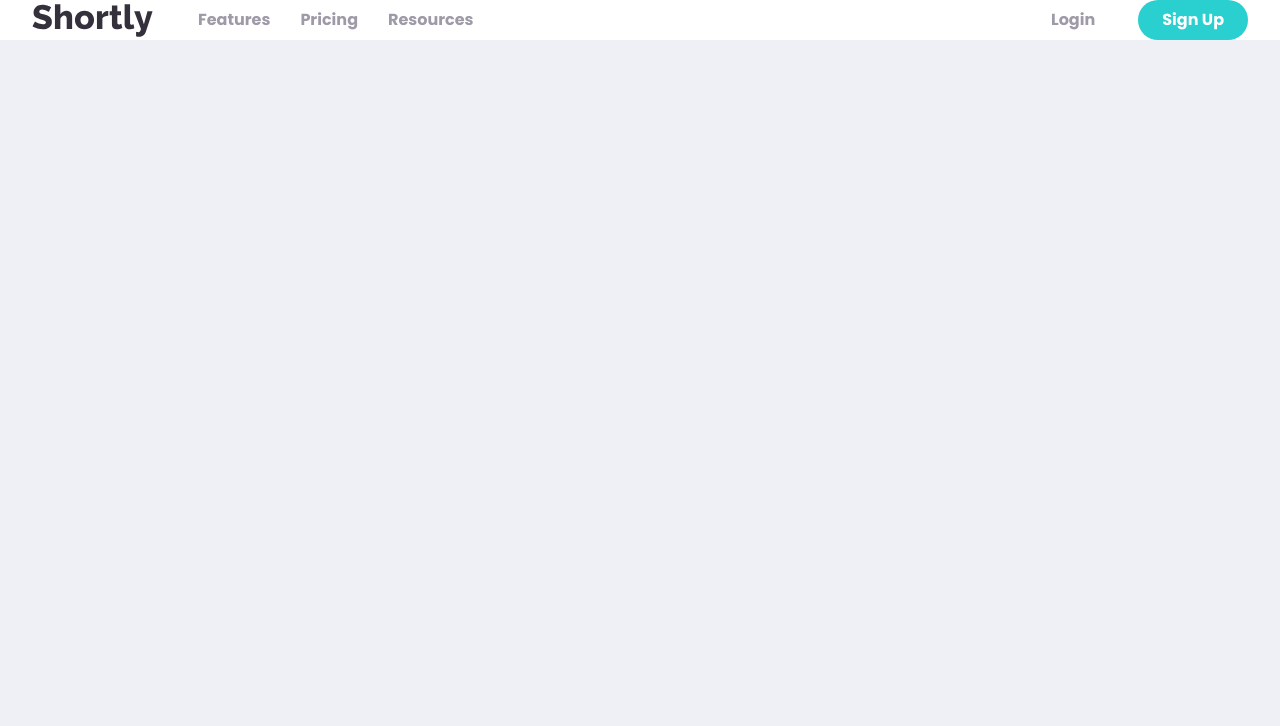
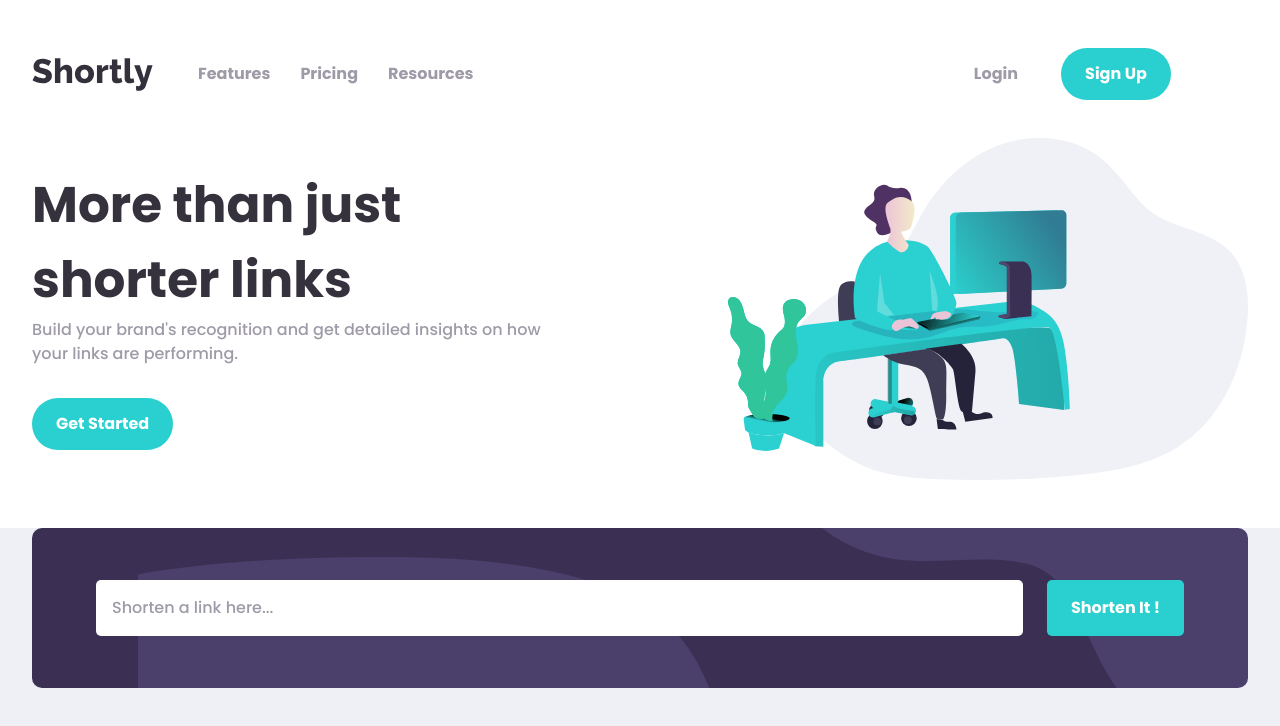
Before and after one commit to DaniilGurski/Shorten-url-app, a React (Vite) app: page / in a window 1280 px wide. Shown: the top 726 px of the page. Built offline with nearby package versions, Linux system fonts and the light colour scheme.

Commit message:
refactor, add new components.

```diff
--- a/src/App.jsx
+++ b/src/App.jsx
@@ -1,17 +1,21 @@
 import { useState } from 'react'
 import GlobalStyles from './components/styles/GlobalStyles'
-import { Container } from './components/Container'
+import StyledContainer from './components/Container'
 import Main from './components/Main'
 import Hero from './components/Hero'
+import LinkShortener from './components/LinkShortener'
 
 export default function App() {
     return (
     <>
       <GlobalStyles />
       <Main>
-        <Container>
+        <StyledContainer>
           <Hero />
-        </Container>
+
+          <LinkShortener />
+
+        </StyledContainer>
       </Main>
     </>
   )
--- a/src/components/Container.js
+++ b/src/components/Container.js
@@ -1,11 +1,11 @@
-import { styled, css } from "styled-components";
+import { styled } from "styled-components";
 
 const containerPaddingInline = 2;
 const containerMaxWidth = 110;
 const breakoutMaxWidth = 120;
 const breakoutSize = `${(breakoutMaxWidth - containerMaxWidth) / 2}`;
 
-export const ContainerStyling = css`
+const StyledContainer = styled.div`
     display: grid;
     grid-template-columns:
     [full-width-start] minmax(${containerPaddingInline}rem, 1fr)
@@ -20,6 +20,4 @@ export const ContainerStyling = css`
     }
 `
 
-export const Container = styled.div`
-    ${ContainerStyling}
-`
+export default StyledContainer;
--- /dev/null
+++ b/src/components/Grid.js
@@ -0,0 +1,6 @@
+import styled from "styled-components";
+
+export const Grid = styled.div`
+    display: grid;
+    gap: ${props => props.$gap};
+`
--- a/src/components/Hero.jsx
+++ b/src/components/Hero.jsx
@@ -1,34 +1,70 @@
 import styled from "styled-components";
 import logo from "../assets/images/logo.svg";
-import heroIllustration from "../assets/images/illustration-working.svg"
 import menu from "../assets/images/menu.svg";
 
-import { ContainerStyling } from "./Container";
+import StyledContainer from "./Container";
 import { Flex, FlexAlignCenter } from "./Flex";
-import { Button, SecondaryButton } from "./ui/Button";
+import { Button } from "./ui/Button";
 
-const StyledHero = styled.section`
-    ${ContainerStyling}
+
+const StyledHero = styled(StyledContainer).attrs({ as: "section" })`
+    padding-block: 3rem;
     grid-column: full-width;
     background-color: var(--clr-neutral-100);
-`
 
-const Header = styled.header`
-    display: flex;
-    align-items: center;
-    gap: 2.813rem;
-`
+    row-gap: clamp(1.438rem, 3vw, 4.563rem);
+`;
 
-const Logo = styled.img``;
+
+const Header = styled(FlexAlignCenter).attrs({ as: "header", $gap: "2.813rem" })`
+    position: relative;
+
+    @media (width <= 50em) {
+        justify-content: space-between;
+    }
+`;
 
 
 const HeaderMenu = styled(FlexAlignCenter)`
-    flex: 1;
+    width: 80%;
     justify-content: space-between;
+
+    @media (width <= 50em) {
+        visibility: hidden;
+        width: min(90%, 25rem);
+
+        top: 100%;
+        left: 50%;
+        transform: translate(-50%);
+
+        flex-direction: column;
+        position: absolute;
+        gap: 2rem;
+
+        padding: 2.5rem;
+        border-radius: 10px;
+        background-color: var(--clr-primary-200);
+        color: var(--clr-neutral-100);
+
+        * {
+            align-items: center;
+            flex-direction: column;
+        }
+
+        &::after {
+            content: "";
+            width: 100%;
+            height: 2px;
+            background-color: var(--clr-neutral-500);
+            order: 2;
+        }
+    }
 `;
 
 
-const HeaderNav = styled.nav``
+const HeaderNav = styled.nav`
+    order: 1;
+`;
 
 
 const PrimaryNav = styled.ul`
@@ -38,39 +74,84 @@ const PrimaryNav = styled.ul`
     a {
         text-decoration: none;
         font-weight: var(--fw-200);
-        color: var(--clr-neutral-500);
+        color: currentColor;
     }
-`
+`;
+
 
 const PrimaryButtons = styled(Flex)`
-`
+    order: 3;
 
-const BurgerMenu = styled(SecondaryButton)`
+    @media (width <= 50em) {
+        gap: 1.5rem
+    }
+`;
+
+
+const BurgerMenu = styled(Button)`
     display: none;
 
     @media (width <= 50.938em) {
         display: block;
     }
-`
+`;
 
-const Main = styled.div`
-    &::after {
-        content: url(${heroIllustration})
+
+const MainContent = styled.article`
+    display: grid;
+    justify-items: center;
+    row-gap: 2rem;
+
+
+    @media (width >= 50em) {
+        > div {
+            width: min(90%, 33.75rem);
+            margin-right: auto;
+        }
     }
 `
 
-const MainContent = styled.article`
+
+const Main = styled.div`
     display: grid;
-    row-gap: 2.375rem;
+    justify-items: center;
+    text-align: center;
+
+    &::before {
+        content: "";
+        width: min(90%, 20.438rem);
+        aspect-ratio: 1;
+        background: url("src/assets/images/illustration-working.svg") no-repeat;
+        background-size: cover;
+    }
+
+    @media (width >= 50em) {
+        grid-template-columns: 1fr 1fr;
+        align-items: center;
+
+        &::before {
+            order: 2;
+            width: 100%;
+            aspect-ratio: 16 / 9;
+            background-size: contain;
+            background-position: right;
+        }
+
+        > ${MainContent} {
+            text-align: start;
+            justify-items: start;
+        }
+    }
 `
+
 
 export default function Hero() {
     return (
         <StyledHero>
             <Header>
-                <Logo src={logo} alt="logo" />
+                <img src={logo} alt="logo" />
 
-                <HeaderMenu $gap="20rem">
+                <HeaderMenu>
                     <HeaderNav>
                         <PrimaryNav role="list">
                             <li><a href="#"> Features  </a></li>
@@ -83,27 +164,26 @@ export default function Hero() {
                         <Button $variant="secondary"> Login </Button>
                         <Button> Sign up </Button>
                     </PrimaryButtons>
+
                 </HeaderMenu>
+
+                <BurgerMenu $variant="secondary">
+                    <img src={menu} alt="menu" />
+                </BurgerMenu>
             </Header>
 
+            <Main>
+                <MainContent>
+                    <div>
+                        <h1> More than just shorter links </h1>
+                        <p>
+                            Build your brand's recognition and get detailed insights on how your links are performing.
+                        </p>
+                    </div>
+
+                    <Button> Get Started </Button>
+                </MainContent>
+            </Main>
         </StyledHero>
     )
 }
-
-
-
-
-
-
-
-
-{/* <Main>
-    <MainContent>
-        <div>
-            <h1> More than just shorter links </h1>
-            <p> Build your brand's recognition and get detailed insights on how your links are performing. </p>
-        </div>
-
-        <Button> Get Started </Button>
-    </MainContent>
-</Main> */}
--- a/src/components/ui/Button.js
+++ b/src/components/ui/Button.js
@@ -1,7 +1,7 @@
 import { styled, css } from "styled-components"
 
 const DefaultStyling = css`
-    padding: 0.5rem 1.5rem;
+    padding: 0.875rem 1.5rem;
     color: var(--clr-neutral-100);
     background-color: var(--clr-primary-100);
     border-radius: 28px;
@@ -9,13 +9,12 @@ const DefaultStyling = css`
 
 const SecondaryStyling = css`
     background: none;
-    color: var(--clr-neutral-500);
+    color: currentColor;
 `
 
 export const Button = styled.button`
     ${({ $variant })=> $variant === "secondary" ? SecondaryStyling : DefaultStyling}
 
-    width: max-content;
     font-weight: var(--fw-200);
     text-transform: capitalize;
 
@@ -23,15 +22,3 @@ export const Button = styled.button`
 
     cursor: pointer;
 `
-
-export const SecondaryButton = styled.button`
-    ${SecondaryStyling}
-
-    width: max-content;
-    font-weight: var(--fw-200);
-    text-transform: capitalize;
-
-    border: none;
-
-    cursor: pointer;
-`
```
